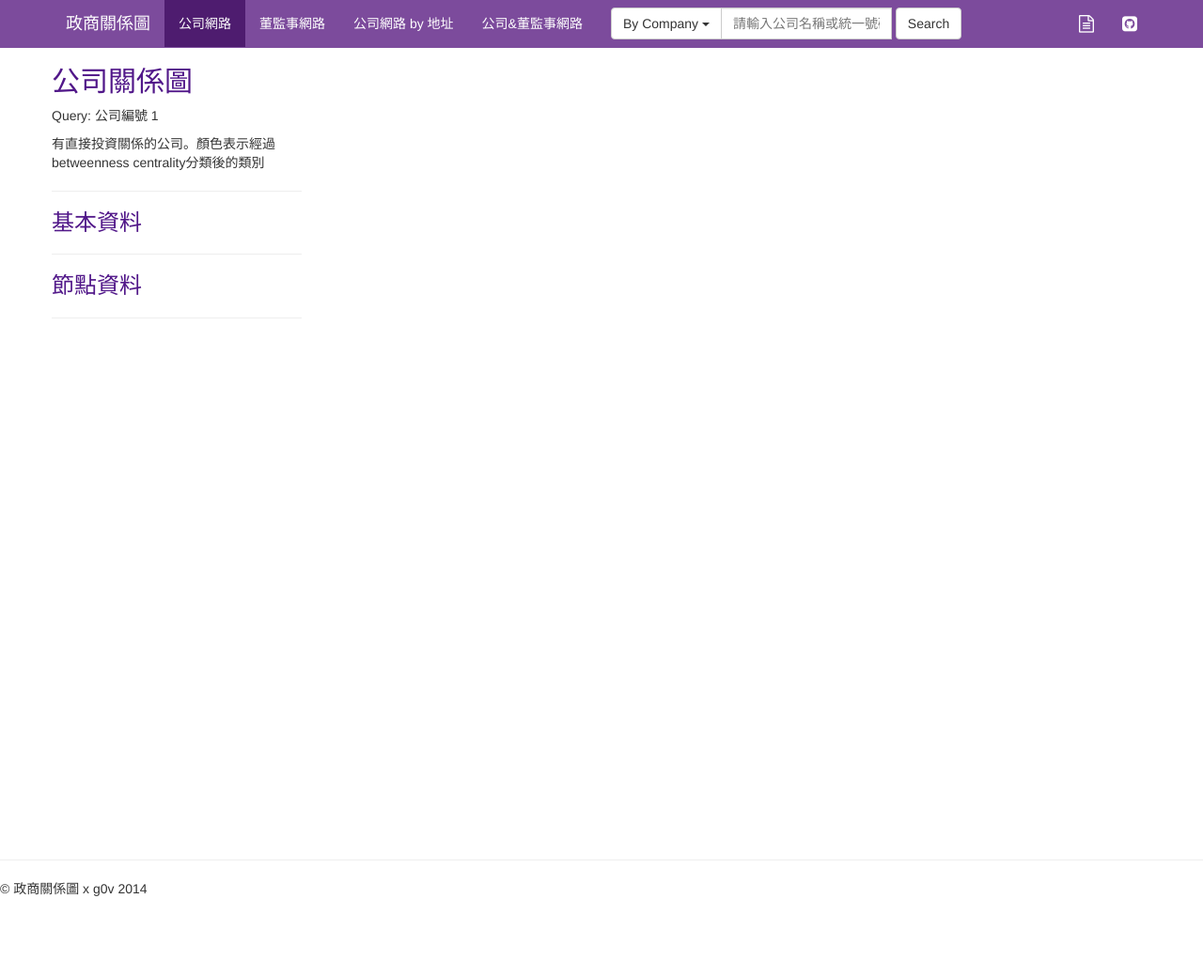
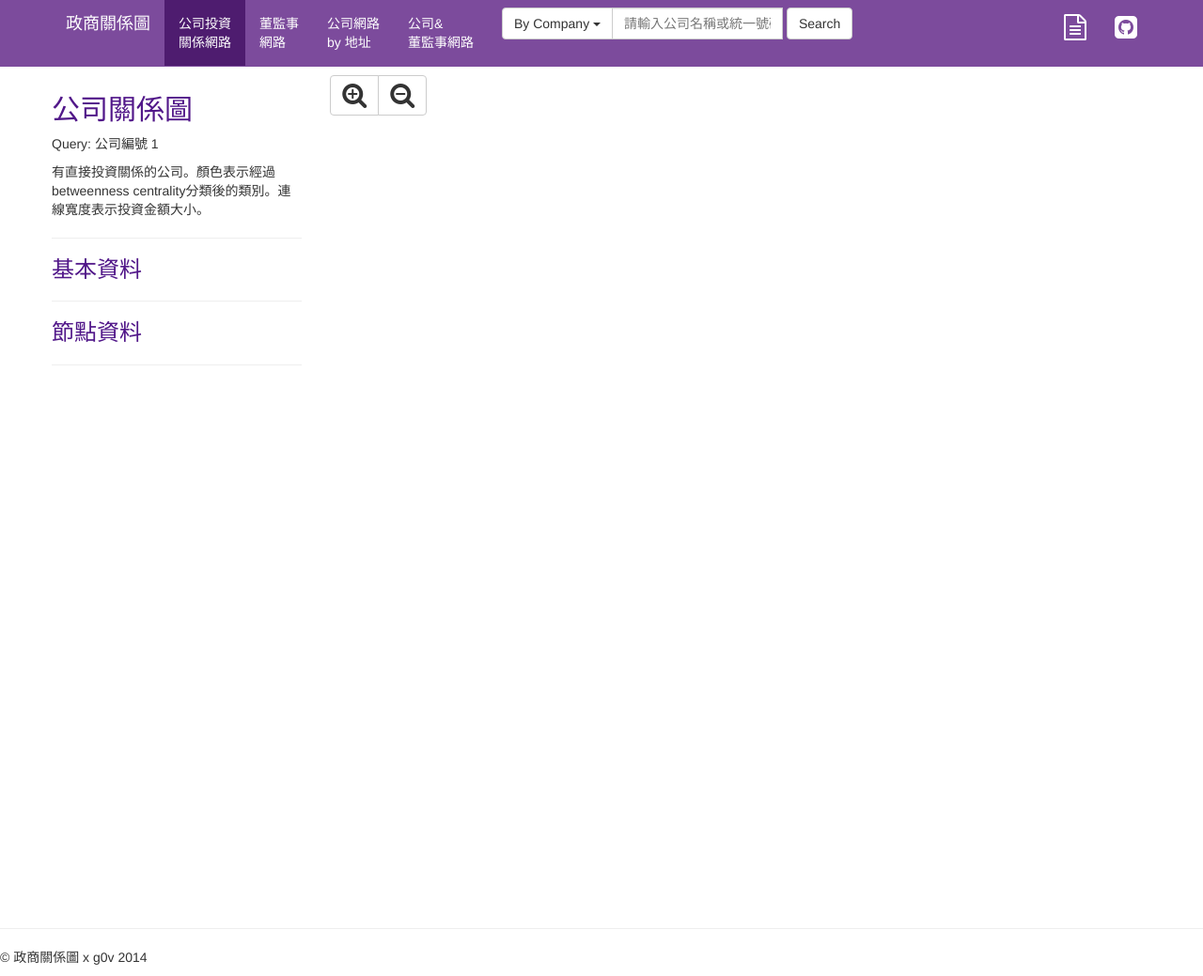
Before and after one commit to solring/twcom_front, a Flask app: page /company/id/1 in a window 1280 px wide; the page is wider, and only the part inside the window is pictured. Shown: that part at 94% size. Before the commit the page ends 954 px from the top of that part, so only its background shows below. Run offline with Flask 2, Linux system fonts and the light colour scheme; data that the repository does not hold is empty; some libraries are stand-ins or nearby versions.

Commit message:
add mouse wheel event and buttons to zoom in/out

```diff
--- a/twcomapp/__init__.py
+++ b/twcomapp/__init__.py
@@ -120,7 +120,7 @@ def show_company_byid(cid):
     q = u"公司編號 %s" % cid
 
     title = u"公司關係圖"
-    explain = u"有直接投資關係的公司。顏色表示經過betweenness centrality分類後的類別"
+    explain = u"有直接投資關係的公司。顏色表示經過betweenness centrality分類後的類別。連線寬度表示投資金額大小。"
     info = {"topic":title, "explain":explain}
     return render_template('graph.html', graph="company", query=q, url=url, graphinfo=info)
 
@@ -134,7 +134,7 @@ def show_company_byboss(boss):
     url = "http://dataing.pw/com?boss=%s&maxlvl=%s" % (boss, maxlvl)
     q = u"董事長姓名 %s" % boss
     title = u"公司關係圖"
-    explain = u"有直接投資關係的公司。顏色表示經過betweenness centrality分類後的類別"
+    explain = u"有直接投資關係的公司。顏色表示經過betweenness centrality分類後的類別。連線寬度表示投資金額大小。"
     info = {"topic":title, "explain":explain}
     return render_template('graph.html', graph="company", query=q, url=url, graphinfo=info)
 
@@ -161,7 +161,7 @@ def show_boardnet_byboard(cid):
     url = "http://dataing.pw/com?comboss=%s&maxlvl=%s" % (cid, maxlvl)
     q = u"公司編號 %s" % cid
     title = u"子母公司及共同董事關係圖"
-    explain = u"有直接投資關係的公司。顏色表示有無和查詢的公司有共同董事(同顏色表示有)"
+    explain = u"有直接投資關係的公司。顏色表示有無和查詢的公司有共同董事(同顏色表示有)。連線寬度表示投資金額大小。"
     info = {"topic":title, "explain":explain}
 
     return render_template('graph.html', graph="companyboard", query=q, url=url, graphinfo=info)
--- a/twcomapp/static/app/js/graph.js
+++ b/twcomapp/static/app/js/graph.js
@@ -1,12 +1,34 @@
 (function($){
     var width = 1000, height = 700;
+    var link_len = 200;
     var color = d3.scale.category20();
     var force = d3.layout.force();
     var g_nodes = force.nodes();
     var g_links = force.links();
     var svg = undefined;
     var cid = "0";
-    var circle_size = 3;
+    var scale = 1;
+
+    var zoom_out= function(){
+            if(scale>1){
+                scale -= 0.2;
+                svg.selectAll("circle").attr("r", function(d) {
+                    return d.size * scale;
+                });
+                force.linkDistance(link_len * scale).start();
+                svg.selectAll(".link").attr("d", linkArc);
+            }
+    };
+    var zoom_in= function(){
+            if(scale<10){
+                scale += 0.2;
+                svg.selectAll("circle").attr("r", function(d) {
+                    return d.size * scale;
+                });
+                force.linkDistance(link_len * scale).start();
+                svg.selectAll(".link").attr("d", linkArc);
+            }
+    };
 
     var linkArc = function(d) {
         var dx = d.target.x - d.source.x,
@@ -170,17 +192,6 @@
                 return;
             }
 
-            // if need to choose which target company/board network to draw
-            /*if(data.targets!=null){
-                var targets = data.targets;
-                for(var i=0; i<targets.length){
-                    var well = "<div id=\"well" + i +"\" class=\"well\">";
-                    well += targets[i].
-                    $('#d3-container').append("<div id=\"well" + i +"\" class=\"well\"></div>");
-                    $('#well'+i).append
-                }
-                return;
-            }*/
 
             // initialize svg object
             svg = d3.select("#d3-container")
@@ -203,9 +214,25 @@
                     .append("svg:path")
                         .attr("d", "M0,-5L10,0L0,5")
                         .attr("fill", "rgba(32,140,153,1)");
-            // initialize company infomations
+            // initialize other views
             $('#infopanel').css("height", height);
+            $('#d3-container').bind("DOMMouseScroll mousewheel", function(e){
+                e.preventDefault();
 
+                if(e.originalEvent.wheelDelta < 0) {
+                    zoom_out();
+                }else{
+                    zoom_in();
+                }
+            });
+            $('#zoom-btn-group').find('button').on('click', function(e){
+                e.preventDefault();
+                if($(this).attr("id")=="zoom-out"){
+                    zoom_out();
+                }else if($(this).attr("id")=="zoom-in"){
+                    zoom_in();
+                }
+            });
 
             g_nodes = data.nodes;
             //g_links = links_post;
@@ -217,7 +244,7 @@
 
             force.nodes(g_nodes).links(g_links)
                 .charge(-600)
-                .linkDistance(200)
+                .linkDistance(link_len)
                 .size([width, height])
                 .start();
 
--- a/twcomapp/templates/graph.html
+++ b/twcomapp/templates/graph.html
@@ -5,7 +5,7 @@
 <script src="{{ url_for('static', filename='app/js/graph.js') }}" charset="utf-8"></script>
 
 
-<div style="height: 50px; width: auto; background-color: white">
+<div style="height: 80px; width: auto; background-color: white">
 </div>
 
 <div class="graph-container"><div class="row">
@@ -24,7 +24,13 @@
         <div id="nodeinfo"></div>
     </div>
 
-    <div id="d3-container" class="col-md-9">
+    <div class="col-md-9">
+        <div id="zoom-btn-group" class="btn-group">
+           <button class="btn btn-default" id="zoom-in"><i class="fa fa-search-plus fa-2x"></i></button>
+           <button class="btn btn-default" id="zoom-out"><i class="fa fa-search-minus fa-2x"></i></button>
+        </div>
+        <div id="d3-container">
+        </div>
     </div>
 </div></div>
 <div style="visibility: hidden;" id="restapi">{{url}}</div>
--- a/twcomapp/templates/layout.html
+++ b/twcomapp/templates/layout.html
@@ -7,7 +7,7 @@
     <link rel=stylesheet type=text/css href="{{ url_for('static', filename='app/css/bootstrap.min.css') }}">
     <link rel=stylesheet type=text/css href="{{ url_for('static', filename='app/css/bootstrap-responsive.min.css') }}">
     <link rel=stylesheet type=text/css href="{{ url_for('static', filename='app/css/banner.css') }}">
-    <link href="//maxcdn.bootstrapcdn.com/-awesome/4.1.0/css/font-awesome.min.css" rel="stylesheet">
+    <link href="http://maxcdn.bootstrapcdn.com/font-awesome/4.2.0/css/font-awesome.min.css" rel="stylesheet">
     <script src="http://code.jquery.com/jquery-1.10.2.js" charset="utf-8"></script>
     <script src="https://maxcdn.bootstrapcdn.com/bootstrap/3.3.1/js/bootstrap.min.js"></script>
 
@@ -89,10 +89,10 @@ $('document').ready(function(){
           </div>
           <div class="collapse navbar-collapse" id="main-menu-collapse">
             <ul class="nav navbar-nav" id="graph-nav">
-              <li class="active"><a id="company" href="#" onclick="changeGraph.call(this);">公司網路</a></li>
-              <li><a id="board" href="#" onclick="changeGraph.call(this);">董監事網路</a></li>
-              <li><a id="companyaddr" href="#" onclick="changeGraph.call(this);">公司網路 by 地址</a></li>
-              <li><a id="companyboard" href="#" onclick="changeGraph.call(this);">公司&董監事網路</a></li>
+              <li class="active"><a id="company" href="#" onclick="changeGraph.call(this);">公司投資<br>關係網路</a></li>
+              <li><a id="board" href="#" onclick="changeGraph.call(this);">董監事<br>網路</a></li>
+              <li><a id="companyaddr" href="#" onclick="changeGraph.call(this);">公司網路<br> by 地址</a></li>
+              <li><a id="companyboard" href="#" onclick="changeGraph.call(this);">公司&<br>董監事網路</a></li>
             </ul>
 
             <!-- Search button and field -->
@@ -117,8 +117,8 @@ $('document').ready(function(){
             </form>
 
             <ul class="nav navbar-nav navbar-right">
-              <li><a href="https://g0v.hackpad.com/hxJBK9v7frt"><i class="fa fa-file-text-o fa-lg fa-inverse"></i></a></li>
-              <li><a href="https://github.com/solring/twcom_front"><i class="fa fa-github-square fa-lg fa-inverse"></i></a></li>
+              <li><a href="https://g0v.hackpad.com/hxJBK9v7frt" target="_blank"><i class="fa fa-file-text-o fa-2x fa-inverse"></i></a></li>
+              <li><a href="https://github.com/solring/twcom_front" target="_blank"><i class="fa fa-github-square fa-2x fa-inverse"></i></a></li>
             </ul>
           </div><!--/.nav-collapse -->
         </div>
--- a/twcomapp/templates/list.html
+++ b/twcomapp/templates/list.html
@@ -1,5 +1,5 @@
 
-<div style="height: 50px; width: auto; background-color: white">
+<div style="height: 80px; width: auto; background-color: white">
 </div>
 <div class="graph-container"><div class="row">
     <div class="col-md-3 sidebar info" id="infopanel" >
```
